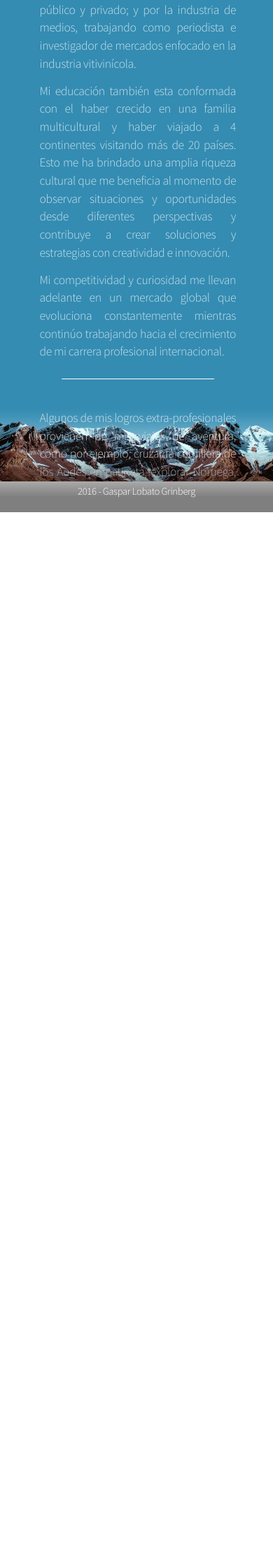
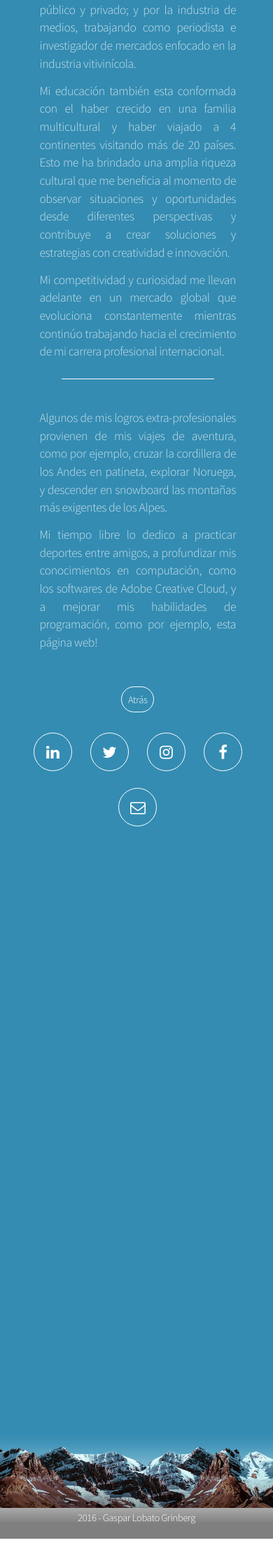
Before and after one commit to gasparlg/gasparg, a Jekyll site: the page built from bio-es.html, in a window 390 px wide. Shown: the part 632-2860 px from the top of the page at 70% size. Built offline with Jekyll 4.4.1, drawn with Linux system fonts in a browser that asks for light colours; before the commit the page ends 1839 px from its top, so only the background shows below that.

Commit message:
s3 height 2

```diff
--- a/css/main-bio.css
+++ b/css/main-bio.css
@@ -1329,7 +1329,7 @@ and (-webkit-min-device-pixel-ratio: 1)  {
                 margin-left: 2em;
             }
     #wrapper {
-                height: 90em;
+                height: 190em;
             }
     #header h1 {
         font-size: 2em;
```
